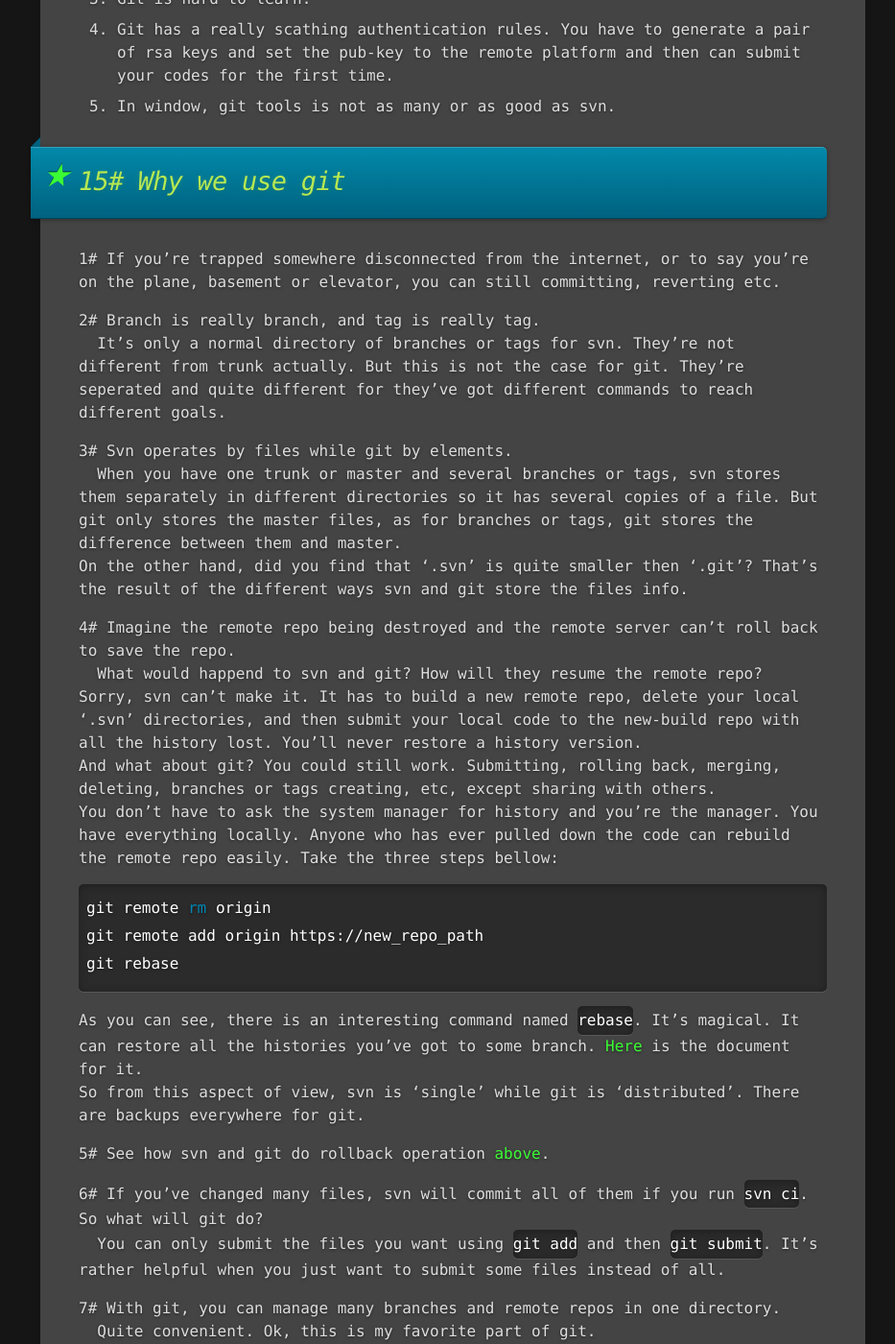
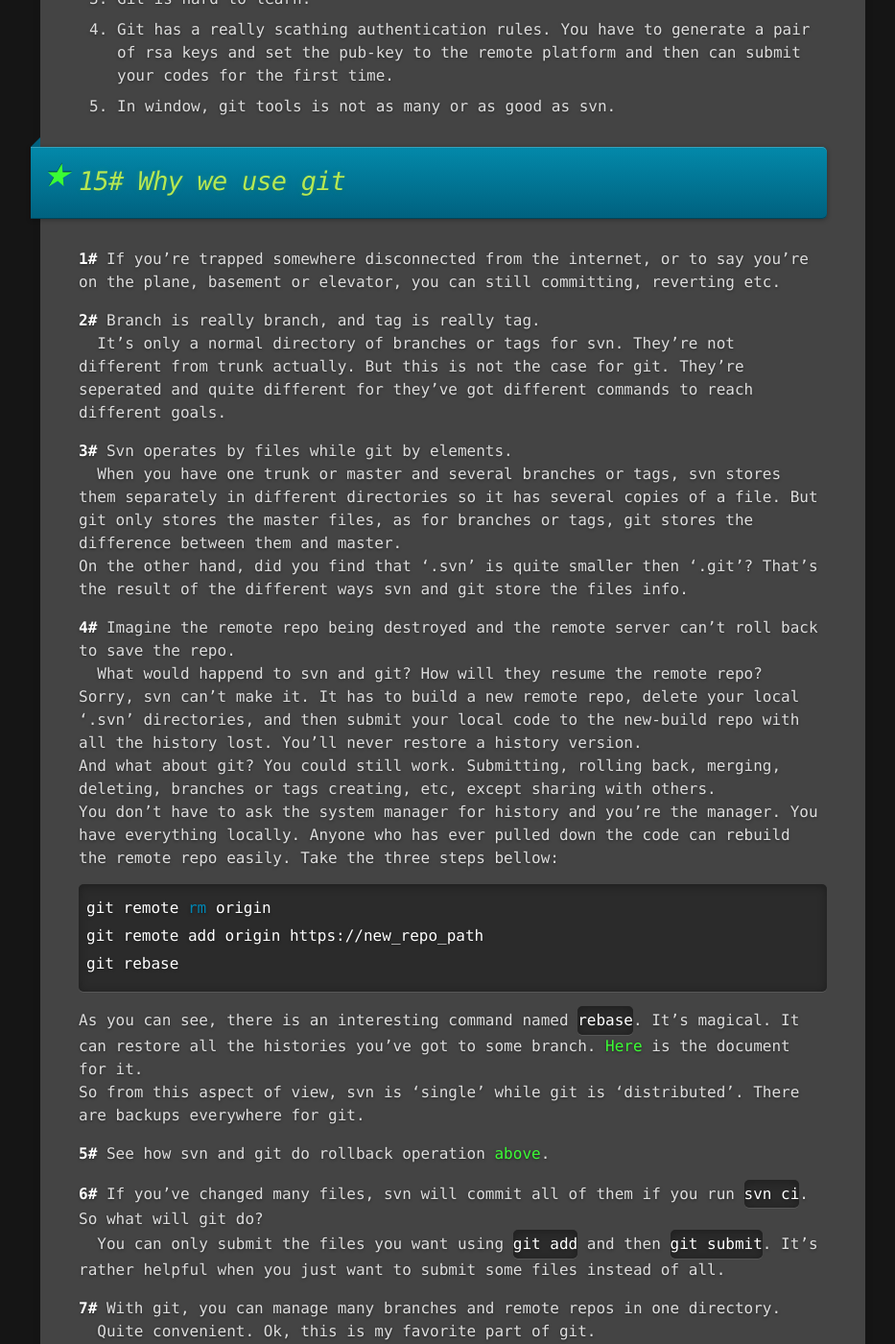
Before and after one commit to jsongo/jsongo.github.io, a Jekyll site: the page built from _posts/2015-06-22-svn-git-summary.markdown, in a window 1280 px wide and 1400 px high, scrolled down 12190 px. Shown: the whole window at 96% size, without its empty margins (18-951 px from the left). Built offline with Jekyll 4.4.1, drawn with Linux system fonts in a browser that asks for light colours; comment, search, counter and statistics services are not loaded; some of the changed text lies outside the part shown.

```diff
--- a/_posts/2015-06-22-svn-git-summary.markdown
+++ b/_posts/2015-06-22-svn-git-summary.markdown
@@ -403,16 +403,16 @@ That's simple. Step into your sub-directory, and run `git clone https://xxx/path
 
 > ## 15# Why we use git
 
-1# If you're trapped somewhere disconnected from the internet, or to say you're on the plane, basement or elevator, you can still committing, reverting etc.
+<a>**1#**</a> If you're trapped somewhere disconnected from the internet, or to say you're on the plane, basement or elevator, you can still committing, reverting etc.
 
-2# Branch is really branch, and tag is really tag.
+<a>**2#**</a> Branch is really branch, and tag is really tag.
 &nbsp;&nbsp;It's only a normal directory of branches or tags for svn. They're not different from trunk actually. But this is not the case for git. They're seperated and quite different for they've got different commands to reach different goals.
 
-3# Svn operates by files while git by elements.
+<a>**3#**</a> Svn operates by files while git by elements.
 &nbsp;&nbsp;When you have one trunk or master and several branches or tags, svn stores them separately in different directories so it has several copies of a file. But git only stores the master files, as for branches or tags, git stores the difference between them and master.
 On the other hand, did you find that '.svn' is quite smaller then '.git'?  That's the result of the different ways svn and git store the files info.
 
-4# Imagine the remote repo being destroyed and the remote server can't roll back to save the repo.
+<a>**4#**</a> Imagine the remote repo being destroyed and the remote server can't roll back to save the repo.
 &nbsp;&nbsp;What would happend to svn and git? How will they resume the remote repo?
 Sorry, svn can't make it. It has to build a new remote repo, delete your local '.svn' directories, and then submit your local code to the new-build repo with all the history lost. You'll never restore a history version.
 And what about git? You could still work. Submitting, rolling back, merging, deleting, branches or tags creating, etc, except sharing with others.
@@ -425,12 +425,12 @@ git rebase
 As you can see, there is an interesting command named `rebase`. It's magical. It can restore all the histories you've got to some branch. [Here](http://git-scm.com/docs/git-rebase) is the document for it.
 So from this aspect of view, svn is 'single' while git is 'distributed'. There are backups everywhere for git.
 
-5# See how svn and git do rollback operation [above](#sec10).
+<a>**5#**</a> See how svn and git do rollback operation [above](#sec10).
 
-6# If you've changed many files, svn will commit all of them if you run `svn ci`. So what will git do?
+<a>**6#**</a> If you've changed many files, svn will commit all of them if you run `svn ci`. So what will git do?
 &nbsp;&nbsp;You can only submit the files you want using `git add` and then `git submit`. It's rather helpful when you just want to submit some files instead of all.
 
-7# With git, you can manage many branches and remote repos in one directory.
+<a>**7#**</a> With git, you can manage many branches and remote repos in one directory.
 &nbsp;&nbsp;Quite convenient. Ok, this is my favorite part of git.
 Switch from different branches or tags using:
 {% highlight bash %}
@@ -446,12 +446,12 @@ git stash pop
 Yeah, that's all.
 Now if you're still not clear about what `git stash` is, check [this](http://git-scm.com/docs/git-stash) for details.
 
-8# 'svn update' will change your local codes even when there are conflicts.
+<a>**8#**</a> 'svn update' will change your local codes even when there are conflicts.
 &nbsp;&nbsp;It marks the conflicts by modifying you local codes without asking and so forces you to resolve it.
 As for git, `git pull` refuses to overwrite your local codes. Only when you run `git merge` will git modify your codes. And the remained step are discribed [above](sec11).
 
-*9#* Ignore files.
+<a>**9#**</a> Ignore files.
 &nbsp;&nbsp;It's simple for git to ignore some kinds of files when submitting using '.gitignore' file. But for svn, there is no easy way to make it.
 
-**10#** Platform and UI interaction.
+<a>**10#**</a> Platform and UI interaction.
 &nbsp;&nbsp;Almost all of us have heard about GitHub or GitLab. There are too many convenient things we can use for developing. You know, visual interaction is clearer and easier.
```
